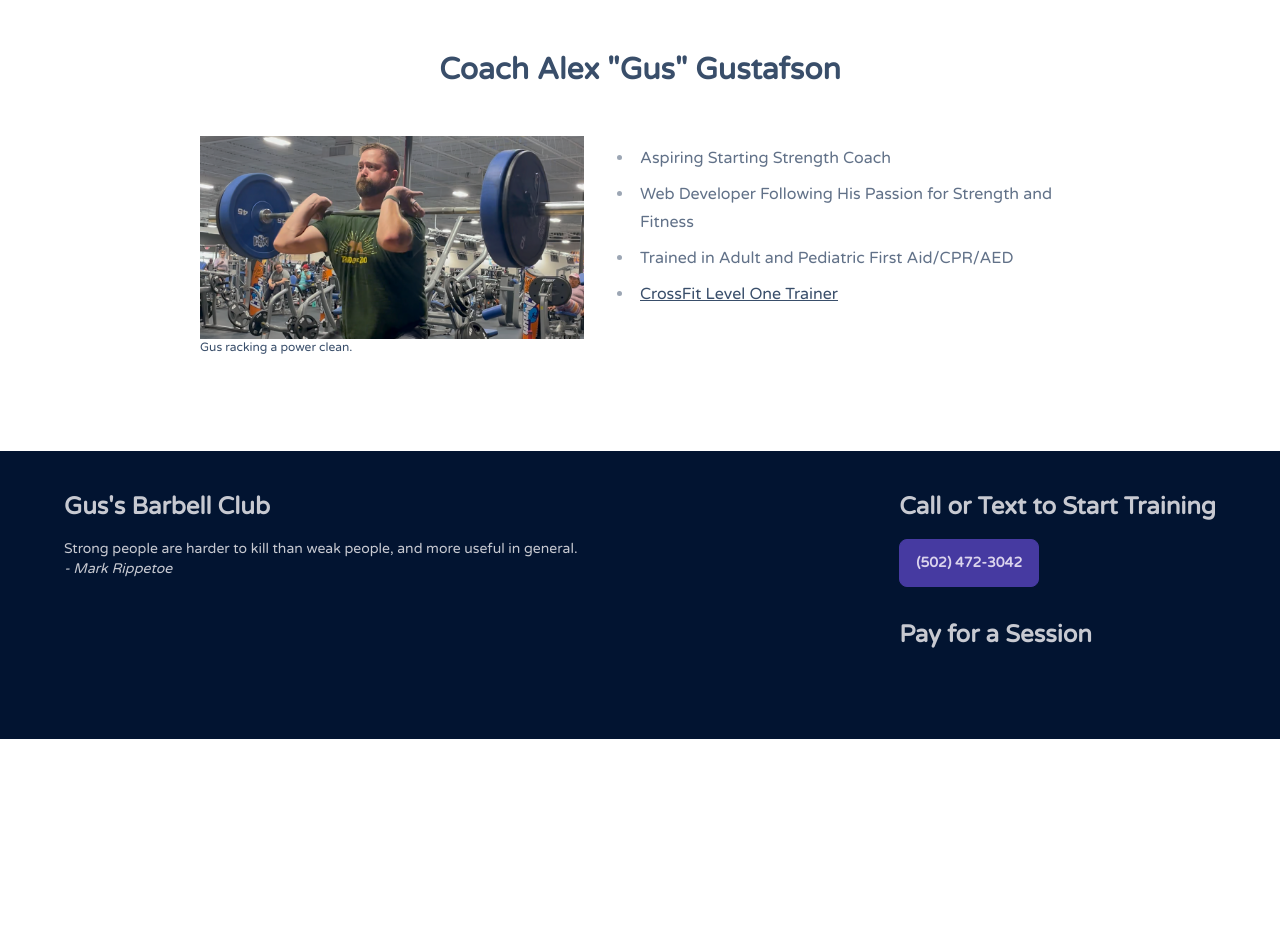
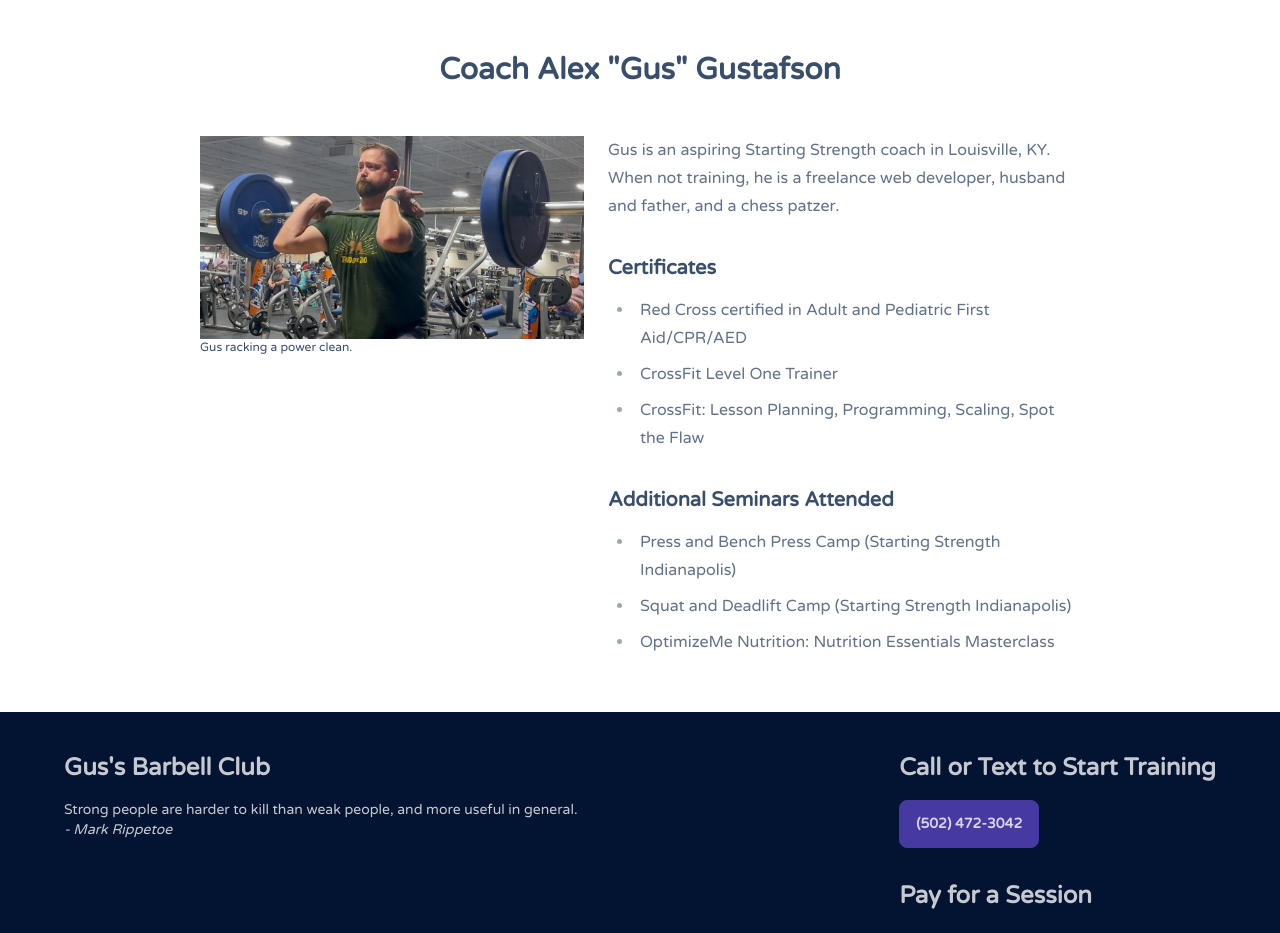
Before and after one commit to alexjgustafson/gus.coach, a SvelteKit app: page / in a window 1280 px wide. Shown: the part 2560-3493 px from the top of the page. Before the commit the page ends 3299 px from the top, so only its background shows below. Built offline with nearby package versions, Linux system fonts and the light colour scheme; a web font is replaced by a local one.

Commit message:
more info in About

```diff
--- a/src/components/home/About.svelte
+++ b/src/components/home/About.svelte
@@ -7,11 +7,18 @@
         <figcaption class="text-left text-xs w-full">Gus racking a power clean.</figcaption>
       </figure>
       <div class="flex-1 lg:pl-6 prose">
+        <p>Gus is an aspiring Starting Strength coach in Louisville, KY. When not training, he is a freelance web developer, husband and father, and a chess patzer.</p>
+        <h3>Certificates</h3>
         <ul>
-          <li>Aspiring Starting Strength Coach</li>
-          <li>Web Developer Following His Passion for Strength and Fitness</li>
-          <li>Trained in Adult and Pediatric First Aid/CPR/AED</li>
-          <li><a href="https://www.alexjgustafson.fitness" target="_blank">CrossFit Level One Trainer</a></li>
+          <li>Red Cross certified in Adult and Pediatric First Aid/CPR/AED</li>
+          <li>CrossFit Level One Trainer</li>
+          <li>CrossFit: Lesson Planning, Programming, Scaling, Spot the Flaw</li>
+        </ul>
+        <h3>Additional Seminars Attended</h3>
+        <ul>
+          <li>Press and Bench Press Camp (Starting Strength Indianapolis)</li>
+          <li>Squat and Deadlift Camp (Starting Strength Indianapolis)</li>
+          <li>OptimizeMe Nutrition: Nutrition Essentials Masterclass</li>
         </ul>
       </div>
     </div>
```
